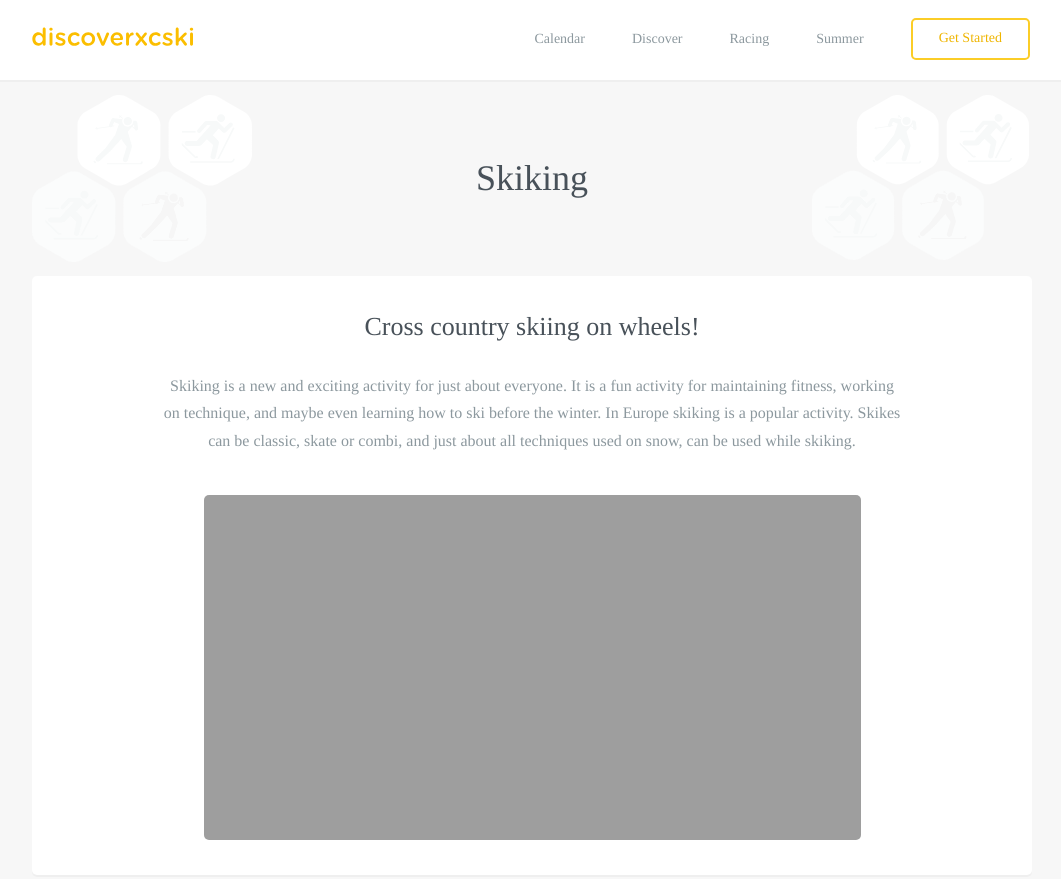
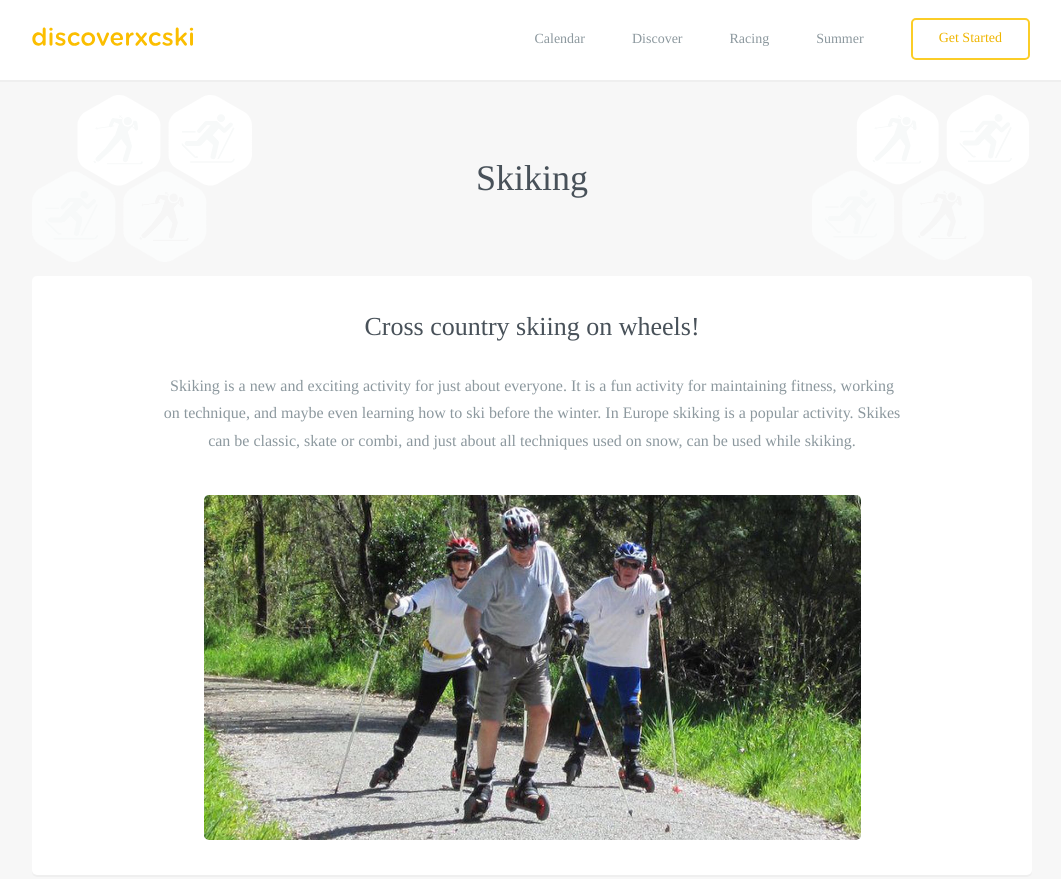
Before and after one commit to robcatto/robcatto.github.io, a Jekyll site: the page built from summer/skike/index.html, in a window 1280 px wide and 900 px high. Shown: the top 879 px of the window, without its empty margins (108-1169 px from the left). Built offline with Jekyll 4.4.1, drawn with Linux system fonts in a browser that asks for light colours; some web fonts are replaced; Markdown is read by kramdown in place of the engine named in the settings.

Commit message:
Update index.html

```diff
--- a/summer/skike/index.html
+++ b/summer/skike/index.html
@@ -51,7 +51,7 @@ layout: default
                 </p>
                 <div class="one">
                 <div class="onelarge centered" style="
-                background-image: url(http://www.discoverxcski.com/images/biathlon-introduction.jpg);
+                background-image: url(http://www.discoverxcski.com/images/skike-3man.jpg);
                 background-size: cover;
                 "></div>
                 </section>
@@ -63,7 +63,7 @@ layout: default
                     </p>
                     <div class="one">
                 <div class="onelarge centered" style="
-                background-image: url(http://www.discoverxcski.com/images/australianbiathlon.jpg);
+                background-image: url(http://www.discoverxcski.com/images/skike-girls.jpg);
                 background-size: cover;
                 "></div>
                 </section>
```
